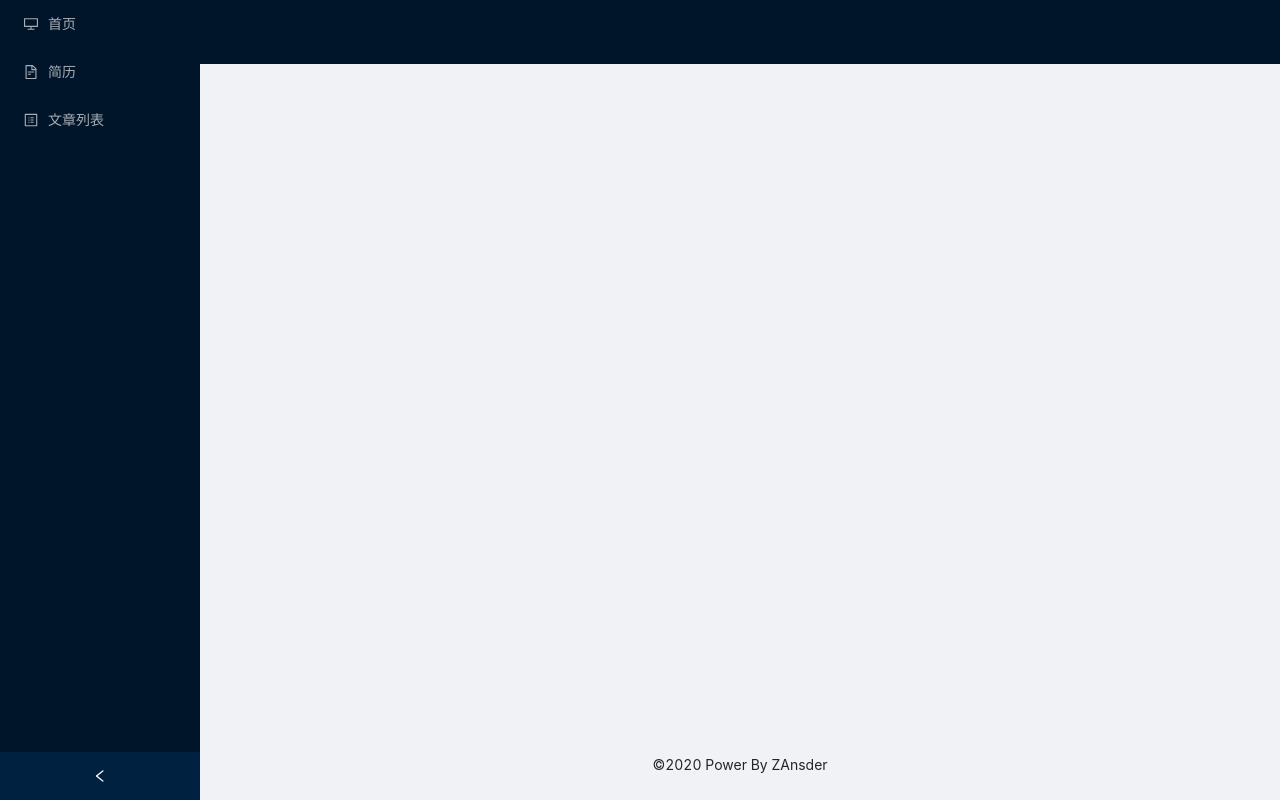
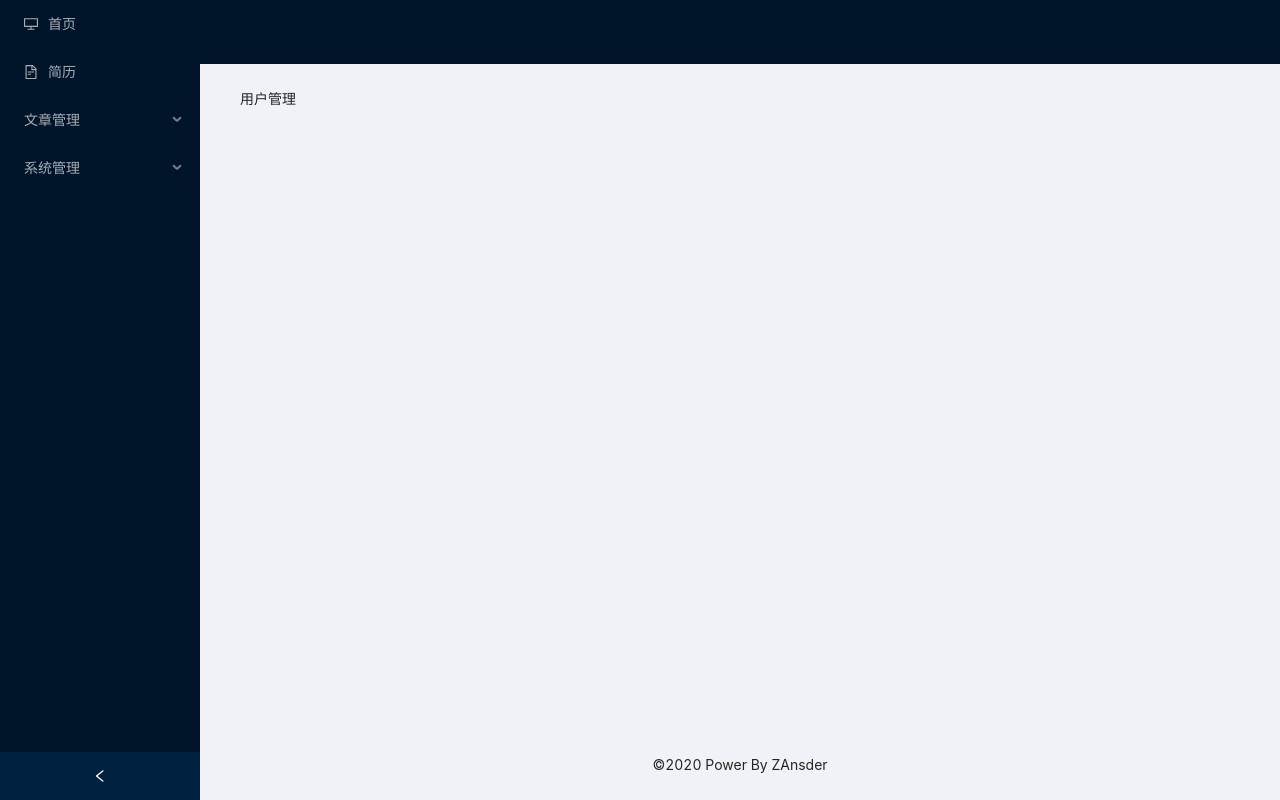
Before and after one commit to zaniors/zansder-next-admin, a React (Create React App) app: page /system/users in a window 1280 px wide. Built offline with nearby package versions, Linux system fonts and the light colour scheme.

Commit message:
重构路由，配置化式来调用路由

```diff
--- a/package.json
+++ b/package.json
@@ -43,6 +43,7 @@
     ]
   },
   "devDependencies": {
+    "@types/react-router-config": "^5.0.1",
     "cross-env": "^7.0.2"
   }
 }
--- a/public/index.html
+++ b/public/index.html
@@ -28,7 +28,7 @@
   </head>
   <body>
     <noscript>You need to enable JavaScript to run this app.</noscript>
-    <div id="root"></div>
+    <section id="root"></section>
     <!--
       This HTML file is a template.
       If you open it directly in the browser, you will see an empty page.
--- a/src/App.tsx
+++ b/src/App.tsx
@@ -1,12 +1,12 @@
 import React from 'react';
-import { Button } from 'antd';
+import { renderRoutes } from 'react-router-config';
 
-function App() {
+export const AppRoute = (props: any) => {
   return (
-    <div className="App">
-      <Button type="primary">Button</Button>
-    </div>
-  );
+    <section>
+      {renderRoutes(props.route.routes)}
+    </section>
+  )
 }
 
-export default App;
+export default AppRoute;
--- a/src/api/http.ts
+++ b/src/api/http.ts
@@ -56,16 +56,18 @@ http.interceptors.response.use(
   },
   error => {
     const err = error.response;
+
+    if (!err) {
+      // 如果服务端未响应任何错误则抛出异常消息
+      message.error('未知错误，请稍候再试！');
+      return Promise.reject(error);
+    }
+
     const errResponse = err.data as IErrResponse;
 
     /** 对401进行重定向登录页面 */
     if (errResponse.code === 401) {
       window.location.replace('/login')
-    }
-
-    if (!err) {
-      // 如果服务端未响应任何错误则抛出异常消息
-      message.error('未知错误，请稍候再试！');
       return Promise.reject(error);
     }
     console.log(errResponse)
--- a/src/index.tsx
+++ b/src/index.tsx
@@ -1,40 +1,13 @@
 import React from 'react';
 import ReactDOM from 'react-dom';
-import { BrowserRouter as Router, Switch, Route } from 'react-router-dom';
+import { BrowserRouter } from 'react-router-dom';
+import { renderRoutes } from 'react-router-config';
 import routes from './router';
 import './index.scss';
 
 ReactDOM.render(
-  <Router>
-    <Switch>
-      {
-        routes.map((route, i) => (
-          <Route
-            key={i}
-            path={route.path}
-            render={props => (
-              <route.component>
-                {
-                  <Switch>
-                    {
-                      route.children && route.children.map((subRoute, i) => (
-                        <Route
-                          key={i}
-                          path={subRoute.path}
-                          render={props => (
-                            <subRoute.component />
-                          )} >
-                        </Route>
-                      ))
-                    }
-                  </Switch>
-                }
-              </route.component>
-            )}
-          />
-        ))
-      }
-    </Switch>
-  </Router>,
+  <BrowserRouter>
+    {renderRoutes(routes)}
+  </BrowserRouter>,
   document.getElementById('root')
 );
--- a/src/layout/index.tsx
+++ b/src/layout/index.tsx
@@ -1,50 +1,53 @@
-import React, { FC, useState } from 'react';
+import React, { useState } from 'react';
 import { Redirect, useLocation, Link } from 'react-router-dom';
 import { Layout, Menu } from 'antd';
-import router from '../router';
+import { renderRoutes } from 'react-router-config';
 
 const { Header, Content, Footer, Sider } = Layout;
 const { SubMenu } = Menu;
 
-export const LayoutAdmin: FC = (props) => {
+export const LayoutAdminRoute = (props: any) => {
   const [collapsed, setCollapsed] = useState(false);
-  const { children } = props;
   const { pathname } = useLocation()
+
   return (
     <Layout style={{ minHeight: '100vh' }}>
       <Sider collapsible collapsed={collapsed} onCollapse={setCollapsed}>
-        <div className="logo"></div>
+        <section className="logo"></section>
         <Menu theme="dark" defaultSelectedKeys={['1']} mode="inline">
           {
-            router.map(item => (
-              item.children && item.children.map(item => (
+            props.route.routes && props.route.routes.map((item: any) => {
+              if (item.routes) {
+                return (
+                  <SubMenu key={item.path} title={item.name}>
+                    {
+                      item.routes.map((subItem: any) => (
+                        <Menu.Item key={subItem.path} icon={<subItem.icon />}>
+                          <Link to={subItem.path}>{subItem.name}</Link>
+                        </Menu.Item>
+                      ))
+                    }
+                  </SubMenu>
+                )
+              }
+
+              return (
                 <Menu.Item key={item.path} icon={<item.icon />}>
-                  <Link to={item.path}>{item.breadcrumbName}</Link>
+                  <Link to={item.path}>{item.name}</Link>
                 </Menu.Item>
-              ))
-            ))
+              )
+            })
           }
-          {/* <Menu.Item key="2" icon={<ProfileOutlined />}>简历页面</Menu.Item> */}
-          {/* <SubMenu key="sub1" icon={<FileTextOutlined />} title="文章管理">
-            <Menu.Item key="3">文章列表</Menu.Item>
-          </SubMenu>
-
-          <SubMenu key="sub2" icon={<UserOutlined />} title="系统管理">
-            <Menu.Item key="6">管理员列表</Menu.Item>
-            <Menu.Item key="7">系统日志</Menu.Item>
-            <Menu.Item key="8">操作日志</Menu.Item>
-            <Menu.Item key="9">修改密码</Menu.Item>
-          </SubMenu> */}
         </Menu>
       </Sider>
 
       <Layout className="site-layout">
         <Header className="site-layout-background" style={{ padding: 0 }} />
         <Content style={{ margin: '0 16px' }}>
-          <div className="site-layout-background" style={{ padding: 24, minHeight: 360 }}>
-            {pathname === '/' && <Redirect to={'/home'} />}
-            {children}
-          </div>
+          <section className="site-layout-background" style={{ padding: 24, minHeight: 360 }}>
+            {pathname === '/admin' && <Redirect to={'/admin/home'} />}
+            {renderRoutes(props.route.routes)}
+          </section>
         </Content>
         <Footer style={{ textAlign: 'center' }}>&copy;2020 Power By ZAnsder</Footer>
       </Layout>
--- a/src/router/index.tsx
+++ b/src/router/index.tsx
@@ -1,40 +1,74 @@
-import { LayoutAdmin } from '../layout';
-import Home from '../views/home/index';
-import Resume from '../views/resume';
-import ArticleList from '../views/article/list';
 import {
   DesktopOutlined,
   FileTextOutlined,
   ProfileOutlined,
-  // UserOutlined,
+  UserOutlined,
 } from '@ant-design/icons';
+import { LayoutAdminRoute } from '../layout';
+import Home from '../views/home/index';
+import Resume from '../views/resume';
+import ArticleList from '../views/article/list';
+import Login from '../views/login';
+import ArticleRoute from '../views/article';
+import AppRoute from '../App';
+import SystemRoute from '../views/system';
+import SystemUsers from '../views/system/users';
 
-const router = [
+const routes = [
   {
-    path: '/',
-    component: LayoutAdmin,
-    breadcrumbName: '博客后台',
-    children: [
+    component: AppRoute,
+    routes: [
+      {
+        path: '/login',
+        component: Login,
+      },
+      {
+        component: LayoutAdminRoute,
+        routes: [
           {
             path: '/home',
             component: Home,
-        breadcrumbName: '首页',
-        icon: DesktopOutlined
+            name: '首页',
+            icon: DesktopOutlined,
+            exact: true
           },
           {
             path: '/resume',
             component: Resume,
-        breadcrumbName: '简历',
-        icon: FileTextOutlined
+            name: '简历',
+            icon: FileTextOutlined,
+            exact: true,
           },
+          {
+            path: '/article',
+            component: ArticleRoute,
+            name: '文章管理',
+            routes: [
               {
                 path: '/article/list',
                 component: ArticleList,
-        breadcrumbName: '文章列表',
+                name: '文章列表',
                 icon: ProfileOutlined
+              }
+            ]
           },
+          {
+            path: '/system',
+            component: SystemRoute,
+            name: '系统管理',
+            routes: [
+              {
+                path: '/system/users',
+                component: SystemUsers,
+                name: '用户管理',
+                icon: UserOutlined
+              }
             ]
           }
         ]
+      }
+    ]
+  }
+];
 
-export default router;
+export default routes;
--- /dev/null
+++ b/src/views/article/index.tsx
@@ -0,0 +1,16 @@
+import React from 'react';
+import { renderRoutes } from "react-router-config";
+import { useLocation, Redirect } from 'react-router-dom';
+
+const ArticleRoute = (props: any) => {
+  const { pathname } = useLocation()
+
+  return (
+    <>
+      {pathname === '/article' && <Redirect to={'/article/list'} />}
+      {renderRoutes(props.route.routes)}
+    </>
+  )
+};
+
+export default ArticleRoute;
--- /dev/null
+++ b/src/views/system/index.tsx
@@ -0,0 +1,16 @@
+import React from 'react';
+import { renderRoutes } from "react-router-config";
+import { useLocation, Redirect } from 'react-router-dom';
+
+const SystemRoute = (props: any) => {
+  const { pathname } = useLocation()
+
+  return (
+    <>
+      {pathname === '/system' && <Redirect to={'/system/users'} />}
+      {renderRoutes(props.route.routes)}
+    </>
+  )
+};
+
+export default SystemRoute;
--- /dev/null
+++ b/src/views/system/users/index.tsx
@@ -0,0 +1,11 @@
+import React, { Component } from 'react';
+
+class SystemUsers extends Component {
+  render() {
+    return (
+      <section className="system-users-container">用户管理</section>
+    )
+  }
+}
+
+export default SystemUsers;
```
Also changed, not shown: 1 other file (tests, documents, lock files or other folders). Lines whose indentation alone changed are shown as unchanged.
